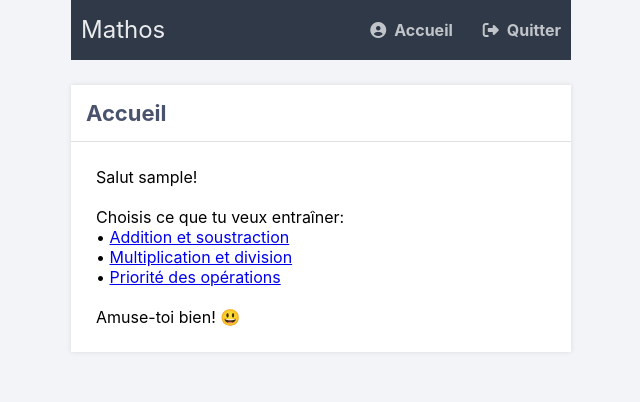
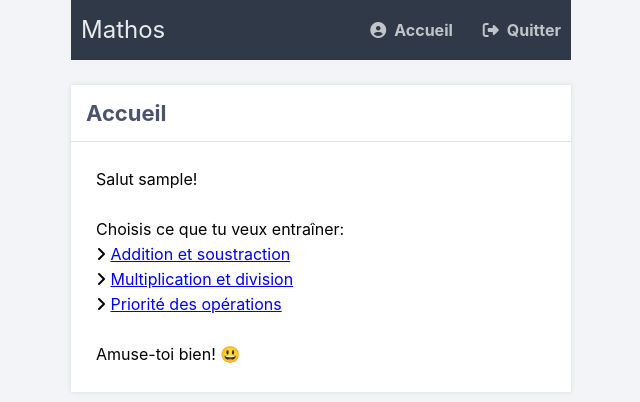
Before and after one commit to alexhaed/Mathos, a PHP site: page / in a window 1280 px wide. Shown: the top 402 px of the page, without its empty margins (319-959 px from the left). Run offline with PHP 8.4, Linux system fonts and the light colour scheme; the visitor is signed in with stand-in values (Sample User, id 1); some libraries are stand-ins or nearby versions.

Commit message:
Icon lifting

```diff
--- a/addsous.php
+++ b/addsous.php
@@ -125,8 +125,8 @@ if(count($_GET)) {
 				var reponse = document.getElementById("reponse").value;
 				if (reponse == correct) {
 					if (essai == 1 ) nbcorrect += 1;
-					document.getElementById('corrige').innerHTML = 'Juste! <i class="fa-solid fa-check"></i>';
-					document.getElementById('stats').innerHTML = ' | Réussi: ' + nbcorrect + ' sur ' + nbcalcul;
+					document.getElementById('corrige').innerHTML = 'Juste! <i class="fa-solid fa-circle-check"></i>';
+					document.getElementById('stats').innerHTML = '&nbsp;&nbsp;&nbsp;&nbsp;&nbsp;&nbsp;&nbsp;<i class="fa-solid fa-fire"></i> Réussi: ' + nbcorrect + ' sur ' + nbcalcul;
 					if(nbcalcul < totalCalcul) {
 						setTimeout(nouveauCalcul, 300);
 					} else {
@@ -135,7 +135,7 @@ if(count($_GET)) {
 					}
 				}
 				else {
-					document.getElementById('corrige').innerHTML = 'Faux! <i class="fa-solid fa-xmark"></i>';
+					document.getElementById('corrige').innerHTML = 'Faux! <i class="fa-solid fa-circle-xmark"></i>';
 					document.getElementById('reponse').value = '';
 					essai += 1;
 				}
--- a/index.php
+++ b/index.php
@@ -22,11 +22,11 @@ if (!isset($_SESSION['loggedin'])) {
 ?>
 		<div class="content">
 			<h2>Accueil</h2>
-			<p>Salut <?=$_SESSION['name']?>!<br><br>
+			<p style="line-height: 25px;">Salut <?=$_SESSION['name']?>!<br><br>
 				Choisis ce que tu veux entraîner:<br>
-				&#8226; <a href="addsous.php">Addition et soustraction</a><br>
-				&#8226; <a href="multidiv.php">Multiplication et division</a><br>
-				&#8226; <a href="prio.php">Priorité des opérations</a><br><br>
+				<i class="fa-solid fa-angle-right"></i> <a href="addsous.php">Addition et soustraction</a><br>
+				<i class="fa-solid fa-angle-right"></i> <a href="multidiv.php">Multiplication et division</a><br>
+				<i class="fa-solid fa-angle-right"></i> <a href="prio.php">Priorité des opérations</a><br><br>
 			Amuse-toi bien! &#128515;
 			</p>
 		</div>
--- a/multidiv.php
+++ b/multidiv.php
@@ -132,8 +132,8 @@ if(count($_GET)) {
 				if (reponse == correct) {
 					if (essai == 1 ) nbcorrect += 1;
 					nbcalcul += 1;
-					document.getElementById('corrige').innerHTML = 'Juste! <i class="fa-solid fa-check"></i>';
-					document.getElementById('stats').innerHTML = ' | Réussi: ' + nbcorrect + ' sur ' + nbcalcul;
+					document.getElementById('corrige').innerHTML = 'Juste! <i class="fa-solid fa-circle-check"></i>';
+					document.getElementById('stats').innerHTML = '&nbsp;&nbsp;&nbsp;&nbsp;&nbsp;&nbsp;&nbsp;<i class="fa-solid fa-fire"></i> Réussi: ' + nbcorrect + ' sur ' + nbcalcul;
 					if(nbcalcul < totalCalcul) {
 						setTimeout(nouveauCalcul, 300);
 					} else {
@@ -142,7 +142,7 @@ if(count($_GET)) {
 					}
 				}
 				else {
-					document.getElementById('corrige').innerHTML = 'Faux! <i class="fa-solid fa-xmark"></i>';
+					document.getElementById('corrige').innerHTML = 'Faux! <i class="fa-solid fa-circle-xmark"></i>';
 					document.getElementById('reponse').value = '';
 					essai += 1;
 				}
--- a/prio.php
+++ b/prio.php
@@ -139,8 +139,8 @@ if(count($_GET)) {
 				if (reponse == correct) {
 					if (essai == 1) nbcorrect += 1;
 					nbcalcul += 1;
-					document.getElementById('corrige').innerHTML = 'Juste! <i class="fa-solid fa-check"></i>';
-					document.getElementById('stats').innerHTML = '&nbsp;&nbsp;&nbsp;&nbsp;&nbsp;&nbsp;&nbsp;<i class="fa-solid fa-circle-check"></i> Réussi: ' + nbcorrect + ' sur ' + nbcalcul;
+					document.getElementById('corrige').innerHTML = 'Juste! <i class="fa-solid fa-circle-check"></i>';
+					document.getElementById('stats').innerHTML = '&nbsp;&nbsp;&nbsp;&nbsp;&nbsp;&nbsp;&nbsp;<i class="fa-solid fa-fire"></i> Réussi: ' + nbcorrect + ' sur ' + nbcalcul;
 					if(nbcalcul < totalCalcul) {
 						setTimeout(nouveauCalcul, 300);
 					} else {
@@ -149,7 +149,7 @@ if(count($_GET)) {
 					}
 				}
 				else {
-					document.getElementById('corrige').innerHTML = 'Faux! <i class="fa-solid fa-xmark"></i>';
+					document.getElementById('corrige').innerHTML = 'Faux! <i class="fa-solid fa-circle-xmark"></i>';
 					document.getElementById('reponse').value = '';
 					essai += 1;
 				}
```
